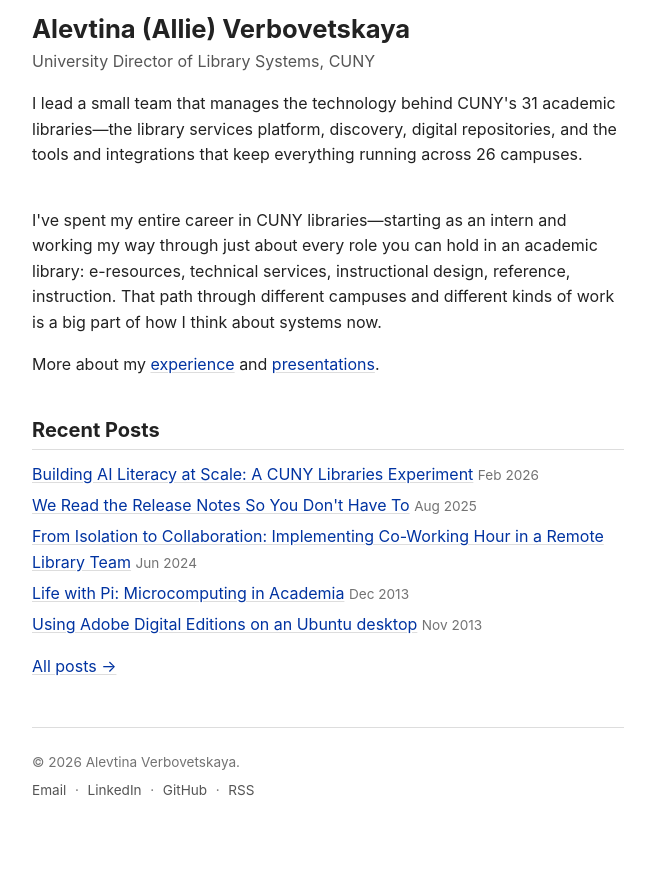
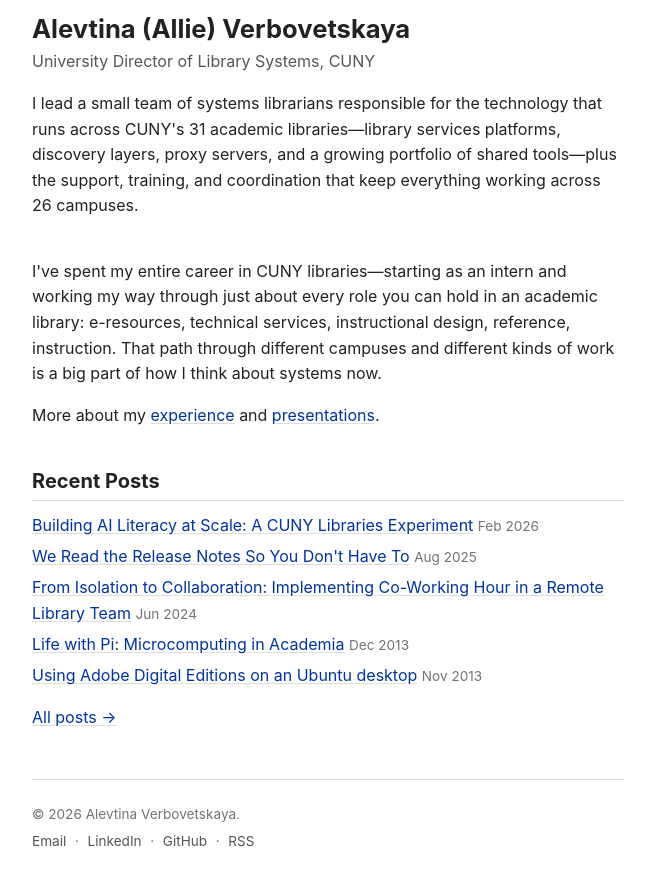
Before and after one commit to alevtina/alevtina.github.io, a Jekyll site: the page built from index.md, in a window 1280 px wide, cut to the strip 219-1104 px from the top of the page. Shown: the whole strip, without its empty margins (312-959 px from the left). Built offline with Jekyll 4.4.1, drawn with Linux system fonts in a browser that asks for light colours; some web fonts are replaced; before the commit the page ends 1052 px from its top, so only the background shows below that.

Commit message:
Revise hero intro and config bio

```diff
--- a/_config.yml
+++ b/_config.yml
@@ -3,7 +3,7 @@
 email: alevtina.verbovetskaya@cuny.edu
 description: >-
   University Director of Library Systems at The City University of New York.
-  Leading the team behind CUNY's 31 academic libraries.
+  Leading the systems team behind CUNY's 31 academic libraries.
 baseurl: ""
 url: "https://verbovetskaya.com"
 
@@ -13,7 +13,8 @@
   title: "University Director of Library Systems"
   organization: "The City University of New York"
   bio: >-
-    I lead a small team that manages the technology behind CUNY's 31 academic libraries.
+    I lead a small team of systems librarians responsible for the technology
+    that runs across CUNY's 31 academic libraries.
   gravatar_email: "alevtina.verbovetskaya@cuny.edu"  # Email associated with your Gravatar account
 
 # Social profiles
--- a/_includes/hero.html
+++ b/_includes/hero.html
@@ -2,5 +2,5 @@
     {% include gravatar.html size="120" class="photo" %}
     <h1>Alevtina (Allie) Verbovetskaya</h1>
     <p class="subtitle">University Director of Library Systems, CUNY</p>
-    <p>I lead a small team that manages the technology behind CUNY's 31 academic libraries—the library services platform, discovery, digital repositories, and the tools and integrations that keep everything running across 26 campuses.</p>
+    <p>I lead a small team of systems librarians responsible for the technology that runs across CUNY's 31 academic libraries—library services platforms, discovery layers, proxy servers, and a growing portfolio of shared tools—plus the support, training, and coordination that keep everything working across 26 campuses.</p>
 </div>
```
